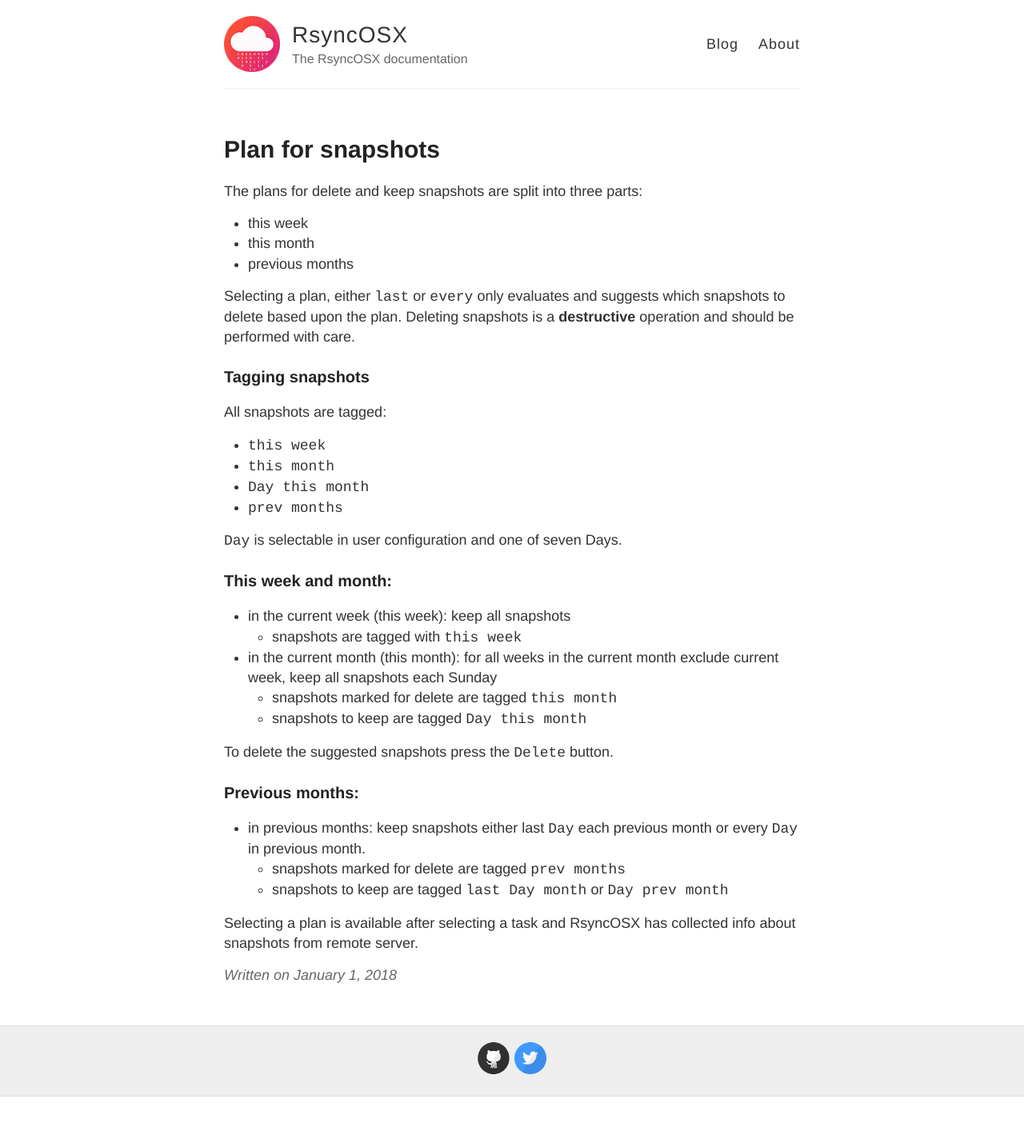
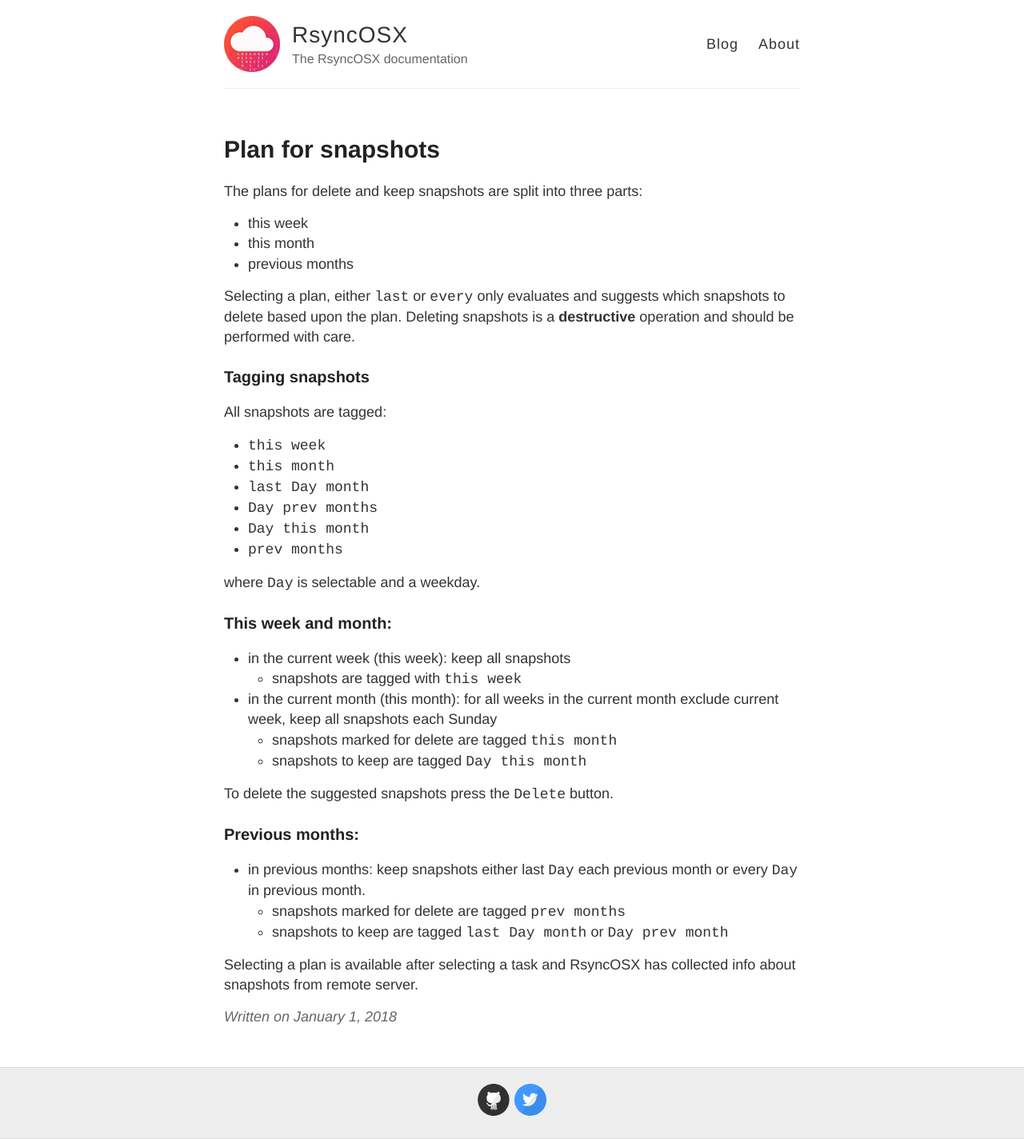
Before and after one commit to d2s/Documentation, a Jekyll site: the page built from _posts/2018-01-01-plansnapshots.md, in a window 1280 px wide. Shown: the whole page at 80% size. Built offline with Jekyll 4.4.1, drawn with Linux system fonts in a browser that asks for light colours; before the commit the page ends 1371 px from its top, so only the background shows below that.

Commit message:
Update 2018-01-01-plansnapshots.md

```diff
--- a/_posts/2018-01-01-plansnapshots.md
+++ b/_posts/2018-01-01-plansnapshots.md
@@ -18,10 +18,12 @@ All snapshots are tagged:
 
 - `this week`
 - `this month`
+- `last Day month`
+- `Day prev months`
 - `Day this month`
 - `prev months`
 
-`Day` is selectable in user configuration and one of seven Days.
+where `Day` is selectable and a weekday.
 
 ### This week and month:
 
```
